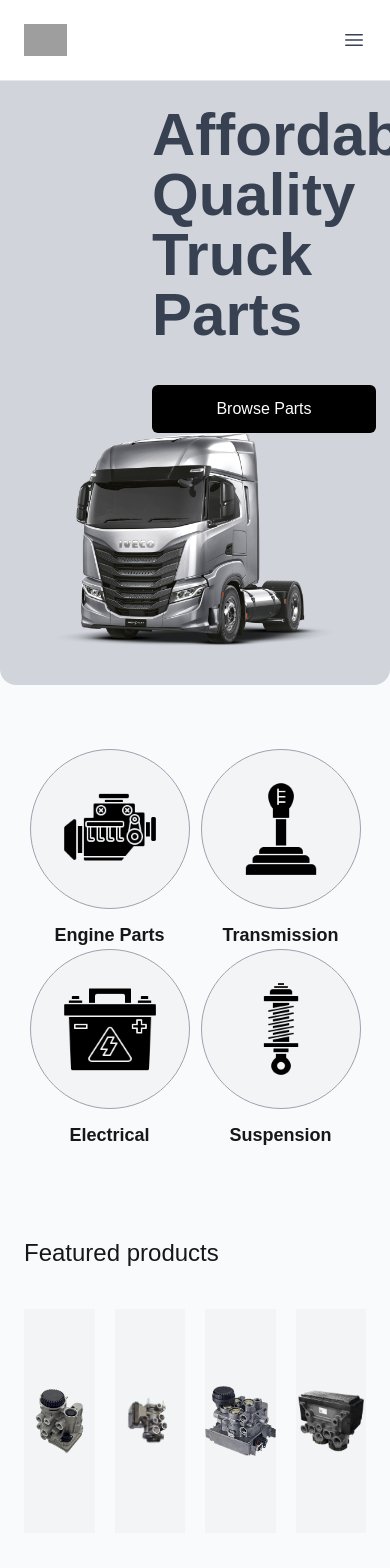
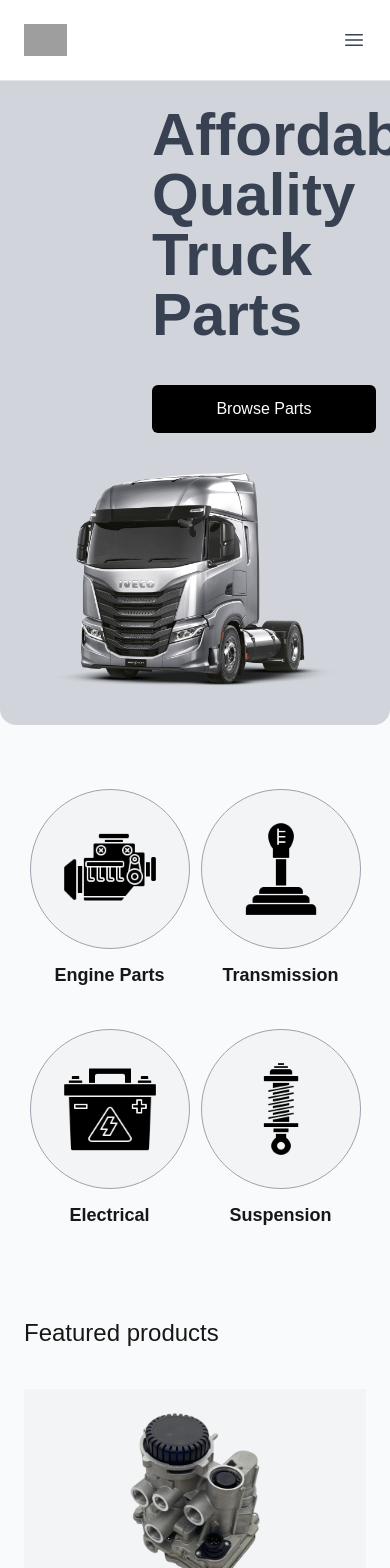
Before and after one commit to MauriceDev1/truck-air-valves, a Next.js app: page / in a window 390 px wide. Shown: the top 1568 px of the page. Built offline with nearby package versions, Linux system fonts and the light colour scheme; grey boxes are pictures that could not be loaded.

Commit message:
fixed styling issues on screen size

```diff
--- a/src/app/components/Carousel.tsx
+++ b/src/app/components/Carousel.tsx
@@ -1,10 +1,9 @@
-"use client"
+"use client";
 
 // Import Swiper components
 import { Swiper, SwiperSlide } from 'swiper/react';
 import 'swiper/css';
 import Image from 'next/image';
-
 
 const parts = [
   {
@@ -27,10 +26,28 @@ const parts = [
     name: 'air 4 valve',
     image: '/Images/56522c07-6e3c-4831-b3b6-834d08225634-removebg-preview.png'
   },
-]
+];
 
 const Carousel = () => (
-  <Swiper spaceBetween={20} slidesPerView={4} loop={true} autoplay={{ delay: 3000 }}>
+  <Swiper
+    spaceBetween={20}
+    loop={true}
+    autoplay={{ delay: 3000 }}
+    breakpoints={{
+      // when window width is <= 640px
+      640: {
+        slidesPerView: 1, // Show 1 slide on small devices
+      },
+      // when window width is > 640px and <= 768px
+      768: {
+        slidesPerView: 2, // Show 2 slides on medium devices
+      },
+      // when window width is > 768px
+      769: {
+        slidesPerView: 4, // Show 4 slides on larger devices
+      },
+    }}
+  >
     {parts.map(p => (
       <SwiperSlide key={p.id}>
         <div className='h-56 w-full flex bg-gray-100'>
@@ -40,11 +57,11 @@ const Carousel = () => (
             width={1000}
             height={1000}
             className="w-48 m-auto"
-            />
+          />
         </div>
       </SwiperSlide>
-
     ))}
   </Swiper>
 );
+
 export default Carousel;
--- a/src/app/components/Hero.tsx
+++ b/src/app/components/Hero.tsx
@@ -17,7 +17,7 @@ export default function Hero () {
                     </p>
                 </Link>
             </div>
-            <div className="lg:w-1/2">
+            <div className="mt-10 lg:w-1/2">
                 <Image
                     src="/Images/iveco-s-way.png"
                     alt=""
--- a/src/app/page.tsx
+++ b/src/app/page.tsx
@@ -40,7 +40,7 @@ export default function Home() {
               Transmission
             </p>
           </div>
-          <div className="w-1/2 md:w-1/3 lg:w-1/4 text-center">
+          <div className="w-1/2 md:w-1/3 mt-10 md:mt-0 lg:w-1/4 text-center">
             <div className="w-40 h-40 rounded-full bg-gray-100 border border-gray-400 m-auto flex">
               <Image
                 src="/Images/battery.png"
@@ -53,7 +53,7 @@ export default function Home() {
               Electrical
             </p>
           </div>
-          <div className="w-1/2 md:w-1/3 lg:w-1/4 text-center">
+          <div className="w-1/2 md:w-1/3 mt-10 lg:mt-0 lg:w-1/4 text-center">
             <div className="w-40 h-40 rounded-full bg-gray-100 border border-gray-400 m-auto flex">
               <Image
                 src="/Images/shock-absorber.png"
@@ -83,8 +83,8 @@ export default function Home() {
         {/* Why chooses us */}
         <div className="mx-auto max-w-7xl items-center justify-between p-6 lg:px-8">
           <h1 className="text-2xl mb-10">Why Choose Us?</h1>
-          <div className="w-full bg-gray-300 h-72 rounded-3xl flex flex-wrap">
-            <div className="w-1/3 ">
+          <div className="w-full bg-gray-300 lg:h-72 rounded-3xl flex flex-wrap">
+            <div className="w-full md:w-1/3 ">
               <Image
                 src="/Images/cluster_1-removebg-preview.png"
                 alt=""
@@ -93,18 +93,18 @@ export default function Home() {
                 className="w-96 m-auto mt-5"
               />
             </div>
-            <div className="w-2/3 flex">
+            <div className="w-full md:w-2/3 flex p-5 lg:p-0">
               <div className="m-auto">
-                  <h1 className="text-6xl font-bold text-gray-700">
+                  <h1 className="text-4xl md:text-6xl font-bold text-gray-700 text-center lg:text-left">
                     Reliable Truck Parts, Refurbished to Perfection!
                   </h1>
                   <p>
 
                   </p>
                   <Link href="/products" className="">
-                      <p className="bg-black text-white py-3 mt-10 rounded-md w-56 hover:bg-gray-500 duration-500 text-center">
-                          Browse Parts
-                      </p>
+                      <div className="bg-black text-white py-3 mt-10 rounded-md w-56 hover:bg-gray-500 duration-500 m-auto md:flex text-center">
+                          <p className="m-auto">Browse Parts</p>
+                      </div>
                   </Link>
               </div>
             </div>
```
